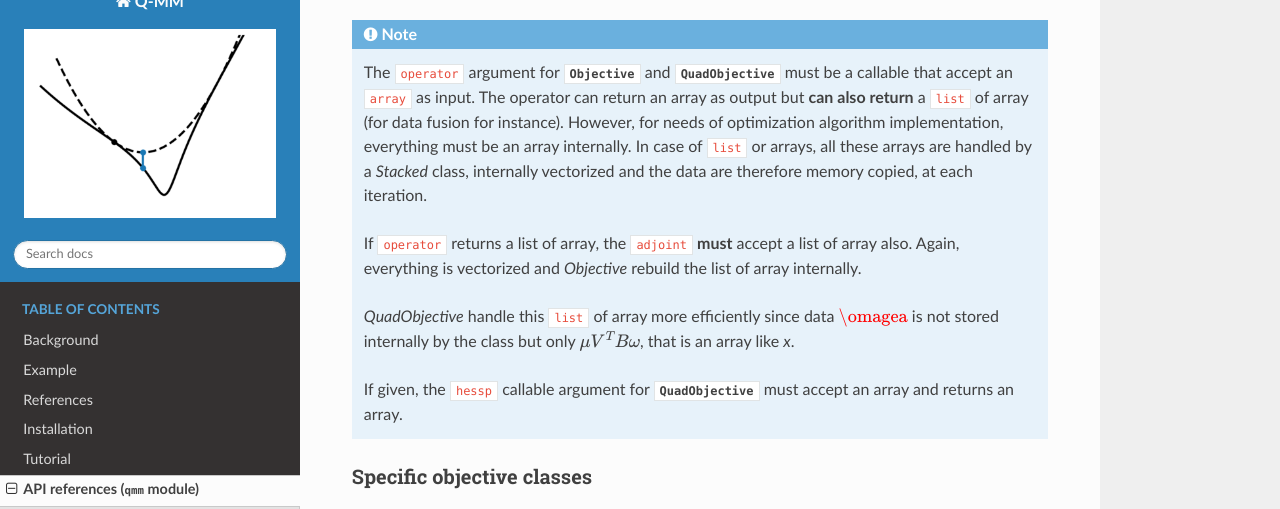
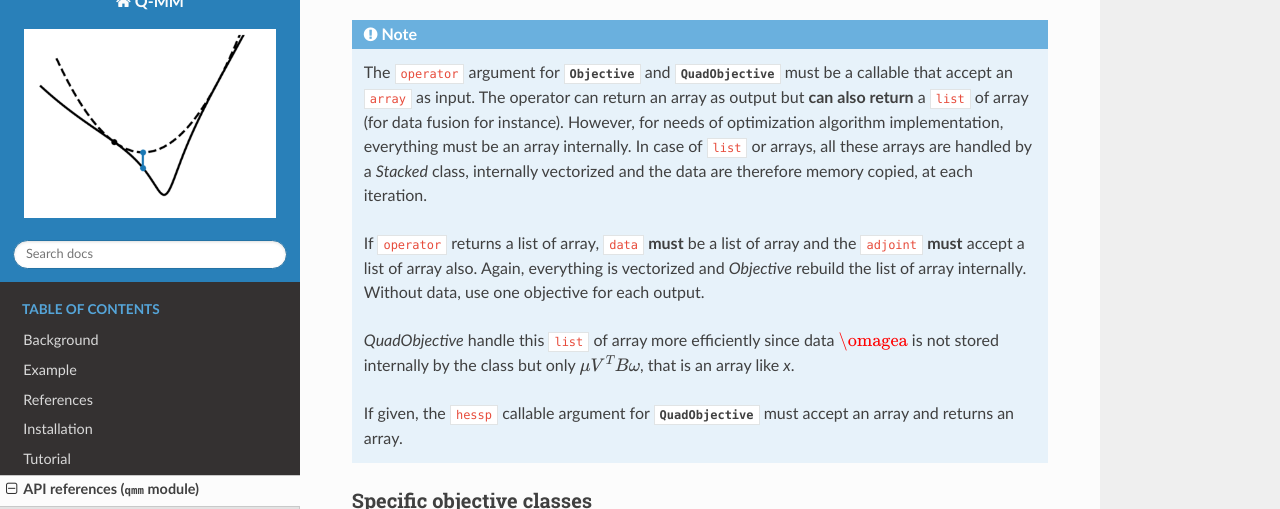
Before and after one commit to forieux/qmm, a Sphinx documentation site: the page built from docs/qmm.rst, in a window 1280 px wide and 900 px high, scrolled down 2428 px, cut to the strip 24-533 px from the top of the window. Built offline with Sphinx 7.4.7 and the Read the Docs theme 3.1.0, drawn with Linux system fonts in a browser that asks for light colours.

Commit message:
Update doc and add check for list outputs in op

```diff
--- a/docs/qmm.rst
+++ b/docs/qmm.rst
@@ -114,9 +114,10 @@ objective function.
    or arrays, all these arrays are handled by a `Stacked` class, internally
    vectorized and the data are therefore memory copied, at each iteration.
 
-   If ``operator`` returns a list of array, the ``adjoint`` **must** accept a
-   list of array also. Again, everything is vectorized and `Objective` rebuild
-   the list of array internally.
+   If ``operator`` returns a list of array, ``data`` **must** be a list of array
+   and the ``adjoint`` **must** accept a list of array also. Again, everything is
+   vectorized and `Objective` rebuild the list of array internally. Without
+   data, use one objective for each output.
 
    `QuadObjective` handle this ``list`` of array more efficiently since data
    :math:`\omagea` is not stored internally by the class but only :math:`\mu V^T
--- a/docs/tutorial.rst
+++ b/docs/tutorial.rst
@@ -58,7 +58,8 @@ output.
 .. note::
 
    The list of array allows mixed operators, like combination of data
-   observation models, or multiple regularization.
+   observation models, and requires ``data`` as a list of array. For multiple
+   regularization, use one objective for each output.
 
    Everything is internally vectorized. Therefore, the use of list of array
    implies memory copies of arrays.
```
Also changed, not shown: CHANGELOG.md (+1 -0 lines), 1 other file.
